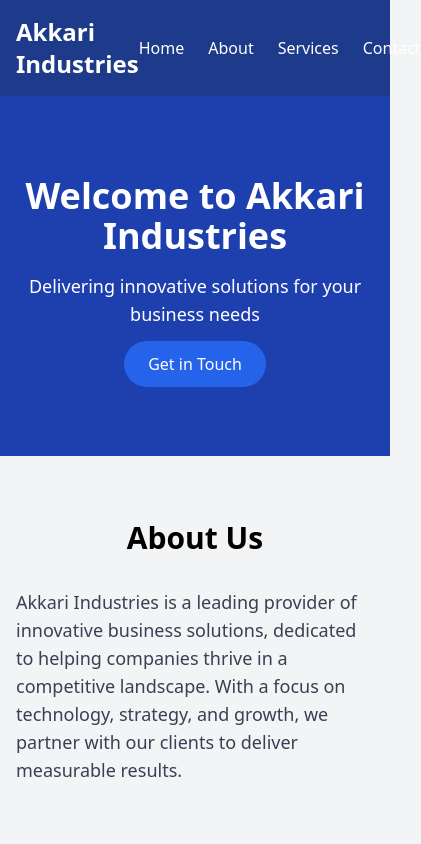
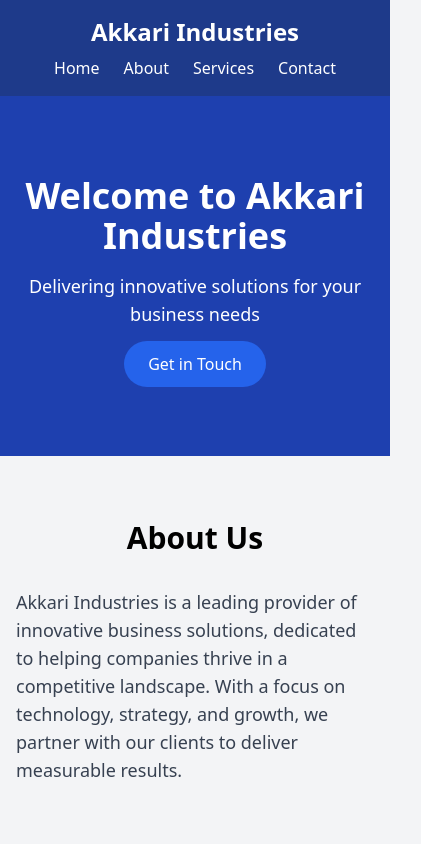
Before and after one commit to Akkainc/Akkainc.github.io, a plain HTML site: page index.html in a window 390 px wide. Shown: the top 844 px of the page, 421 px wide, since content can reach past the window. Drawn offline with nearby package versions, Linux system fonts and the light colour scheme.

Commit message:
Stack header on phones so the longer name fits
Co-Authored-By: Claude Opus 5.5 <noreply@anthropic.com>
Claude-Session: https://claude.ai/code/session_01NcN2LiAznyeCn9PxJNfEai

```diff
--- a/index.html
+++ b/index.html
@@ -9,9 +9,9 @@
 <body class="bg-gray-100 font-sans">
     <!-- Navigation -->
     <nav class="bg-blue-900 text-white p-4 sticky top-0 z-10">
-        <div class="container mx-auto flex justify-between items-center">
+        <div class="container mx-auto flex flex-col sm:flex-row justify-between items-center gap-2">
             <h1 class="text-2xl font-bold">Akkari Industries</h1>
-            <ul class="flex space-x-6">
+            <ul class="flex flex-wrap justify-center gap-x-6 gap-y-1">
                 <li><a href="#home" class="hover:text-blue-300">Home</a></li>
                 <li><a href="#about" class="hover:text-blue-300">About</a></li>
                 <li><a href="#services" class="hover:text-blue-300">Services</a></li>
```
